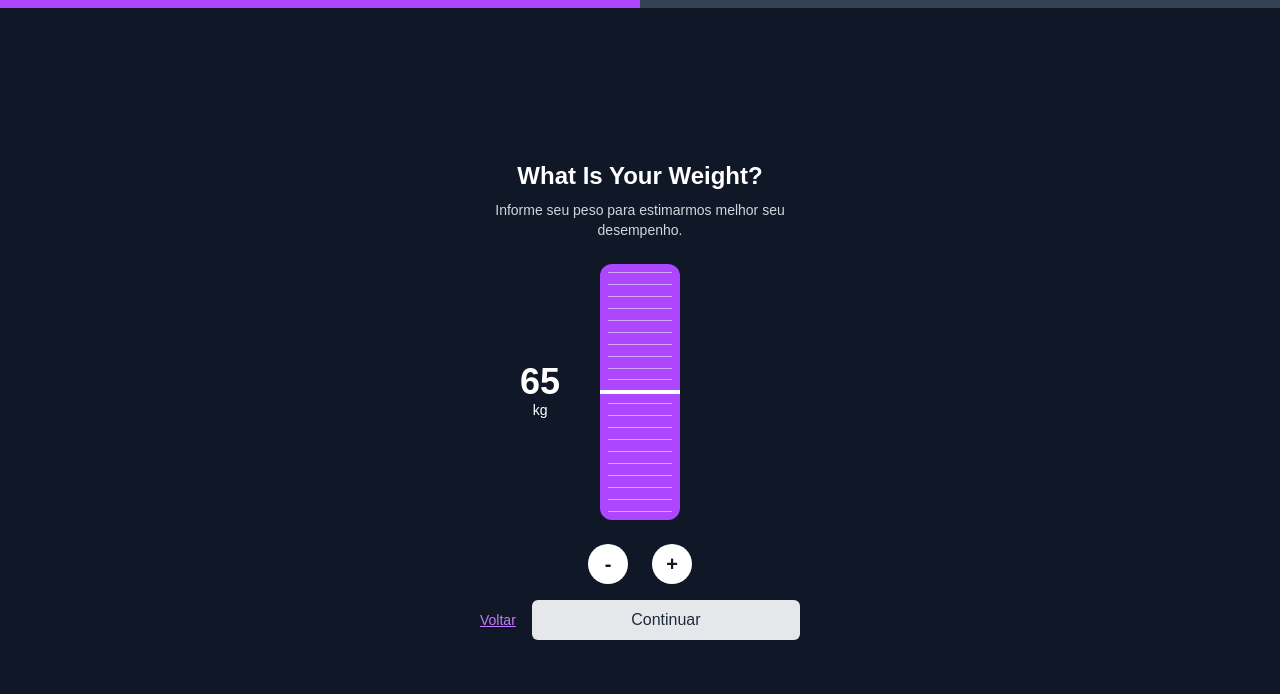
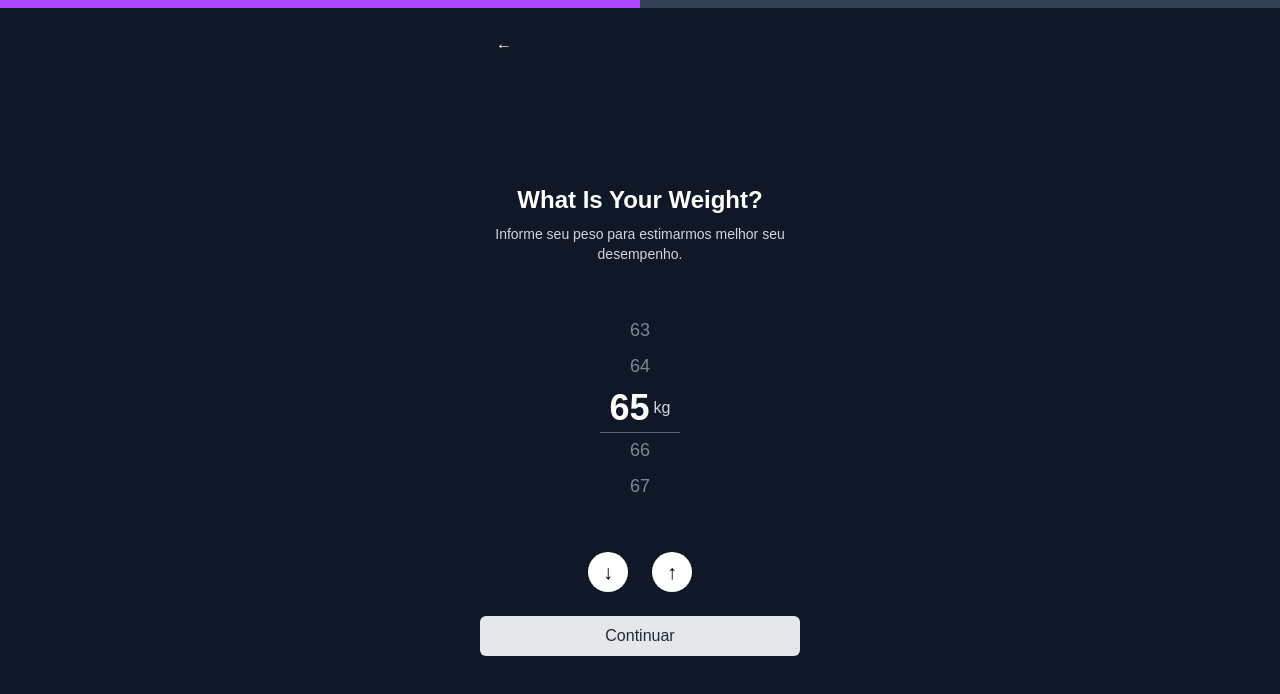
Before and after one commit to htamagnus/web-velox, a Next.js app: page /onboarding in a window 1280 px wide. Both pictures are taken after a click on the button "Continue". Shown: the top 694 px of the page. Built offline with nearby package versions, Linux system fonts and the light colour scheme; no server answers.

Commit message:
add step weight

```diff
--- a/src/components/onboarding/steps/step-weight.tsx
+++ b/src/components/onboarding/steps/step-weight.tsx
@@ -1,8 +1,7 @@
-
 'use client'
 
+import React from 'react'
 import Button from '@/components/ui/button/button'
-import React from 'react'
 
 interface StepWeightProps {
   value: number
@@ -11,58 +10,84 @@ interface StepWeightProps {
   onBack?: () => void
 }
 
+const MIN_WEIGHT = 40
+const MAX_WEIGHT = 120
+
 export default function StepWeight({ value, onChange, onNext, onBack }: StepWeightProps) {
+  const getDisplayValues = () => {
+    return [
+      value - 2,
+      value - 1,
+      value,
+      value + 1,
+      value + 2,
+    ].filter((v) => v >= MIN_WEIGHT && v <= MAX_WEIGHT)
+  }
+
   return (
-    <div className="w-full max-w-xs text-center">
+    <div className="w-full h-screen flex flex-col items-center justify-center text-white bg-gray-900 relative px-4">
+
+      {onBack && (
+        <Button
+          onClick={onBack}
+          className="absolute top-6 left-4"
+          variant="round"
+          aria-label="Voltar"
+        >
+          ←
+        </Button>
+      )}
+
+      <div className="w-full max-w-xs text-center mt-10">
         <h2 className="text-2xl font-bold mb-2">What Is Your Weight?</h2>
         <p className="text-sm text-gray-300 mb-6">
           Informe seu peso para estimarmos melhor seu desempenho.
         </p>
 
-      <div className="relative h-64 w-20 mx-auto bg-purple-500 rounded-xl flex items-center justify-center mb-6">
-  <div className="absolute inset-0 flex flex-col justify-between p-2">
-    {Array.from({ length: 21 }, (_, i) => (
-      <div key={i} className="w-full h-[1px] bg-white opacity-50" />
+        <div className="relative h-60 flex flex-col items-center justify-center">
+          <div className="absolute top-[calc(50%+1.5rem)] w-20 h-[1px] bg-gray-400 opacity-60 z-10" />
+
+          <div className="space-y-2 z-20">
+            {getDisplayValues().map((w) => (
+              <div
+                key={w}
+                className={`transition-all flex items-center justify-center ${
+                  w === value
+                    ? 'text-4xl font-extrabold text-white'
+                    : 'text-lg text-gray-400 opacity-80'
+                }`}
+              >
+                {w}
+                {w === value && (
+                  <span className="ml-1 text-base font-medium text-gray-300">kg</span>
+                )}
+              </div>
             ))}
           </div>
-
-  <div className="absolute -left-20 top-1/2 -translate-y-1/2 flex flex-col items-center z-10">
-    <span className="text-4xl font-extrabold leading-none">{value}</span>
-    <span className="text-sm">kg</span>
         </div>
-
-  <div className="absolute w-full h-1 bg-white top-1/2 transform -translate-y-1/2" />
-</div>
-
-
-      <div className="flex justify-center gap-6 mb-4">
+        <div className="flex justify-center gap-6 my-6">
           <button
-          onClick={() => onChange(value - 1)}
-          className="bg-white text-gray-900 rounded-full w-10 h-10 text-xl font-bold"
+            onClick={() => onChange(Math.max(value - 1, MIN_WEIGHT))}
+            className="bg-white text-black rounded-full w-10 h-10 flex items-center justify-center text-xl shadow"
+            aria-label="Diminuir"
           >
-          -
+            ↓
           </button>
           <button
-          onClick={() => onChange(value + 1)}
-          className="bg-white text-gray-900 rounded-full w-10 h-10 text-xl font-bold"
+            onClick={() => onChange(Math.min(value + 1, MAX_WEIGHT))}
+            className="bg-white text-black rounded-full w-10 h-10 flex items-center justify-center text-xl shadow"
+            aria-label="Aumentar"
           >
-          +
+            ↑
           </button>
         </div>
 
-      <div className="flex gap-4 justify-center">
-      {onBack && (
-        <button onClick={onBack} className="text-sm text-purple-400 underline">
-          Voltar
-        </button>
-      )}
-        <Button
-          onClick={onNext}
-          variant="secondary"
-        >
+        <div className="flex justify-center">
+          <Button onClick={onNext} variant="secondary">
             Continuar
           </Button>
         </div>
       </div>
+    </div>
   )
 }
```
Lines whose indentation alone changed are shown as unchanged.
